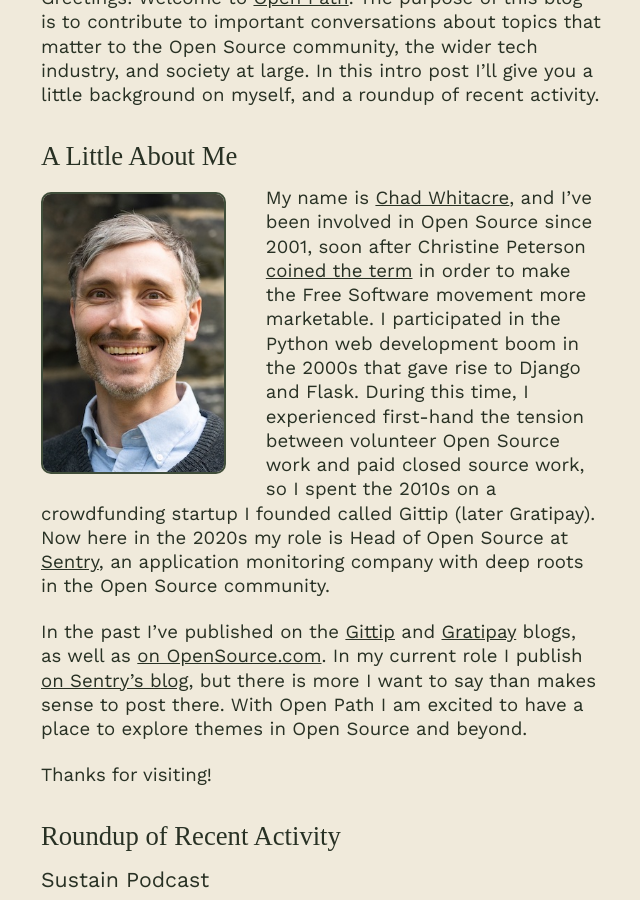
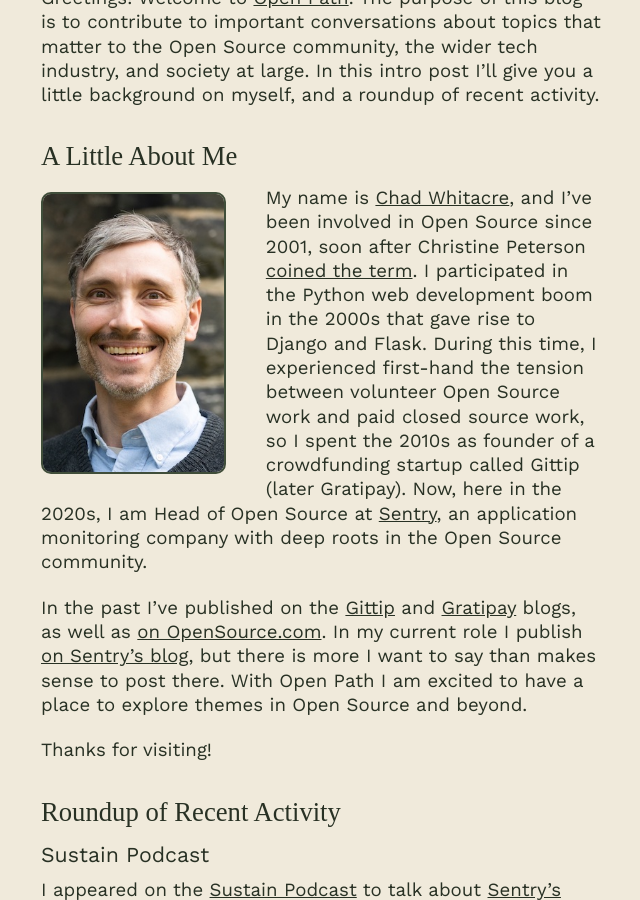
Before and after one commit to chadwhitacre/openpath, a Jekyll site: the page built from _posts/2024-01-02-welcome-to-open-path.md, in a window 1280 px wide and 900 px high, scrolled down 393 px. Shown: the whole window, without its empty margins (319-959 px from the left). Built offline with Jekyll 4.4.1, drawn with Linux system fonts in a browser that asks for light colours; some web fonts are replaced.

Commit message:
Tighten up bio paragraph in intro

```diff
--- a/_posts/2024-01-02-welcome-to-open-path.md
+++ b/_posts/2024-01-02-welcome-to-open-path.md
@@ -13,14 +13,14 @@
 <img src="/assets/chadwhitacre.jpg" class="float-left"> My name is [Chad
 Whitacre](https://chadwhitacre.com/), and I've been involved in Open Source
 since 2001, soon after Christine Peterson [coined the
-term](https://opensource.com/article/18/2/coining-term-open-source-software) in
-order to make the Free Software movement more marketable. I participated in the
-Python web development boom in the 2000s that gave rise to Django and Flask.
-During this time, I experienced first-hand the tension between volunteer Open
-Source work and paid closed source work, so I spent the 2010s on a crowdfunding
-startup I founded called Gittip (later Gratipay). Now here in the 2020s my role
-is Head of Open Source at [Sentry](https://sentry.io/welcome/), an application
-monitoring company with deep roots in the Open Source community.
+term](https://opensource.com/article/18/2/coining-term-open-source-software). I
+participated in the Python web development boom in the 2000s that gave rise to
+Django and Flask. During this time, I experienced first-hand the tension
+between volunteer Open Source work and paid closed source work, so I spent the
+2010s as founder of a crowdfunding startup called Gittip (later Gratipay). Now,
+here in the 2020s, I am Head of Open Source at
+[Sentry](https://sentry.io/welcome/), an application monitoring company with
+deep roots in the Open Source community.
 
 In the past I've published on the [Gittip](https://blog.gittip.com/) and
 [Gratipay](https://gratipay.news) blogs, as well as [on
--- a/assets/style.scss
+++ b/assets/style.scss
@@ -1,5 +1,6 @@
 ---
 ---
+
 /*==============================================================================
 
 Do not capitalize:
```
